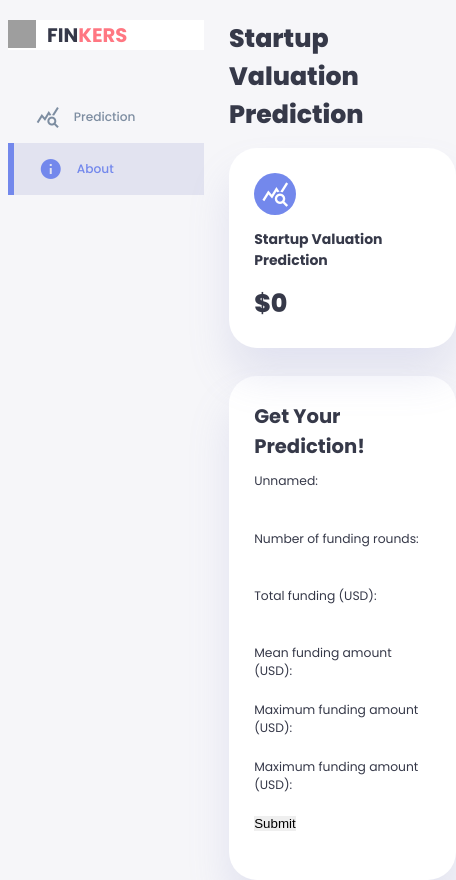
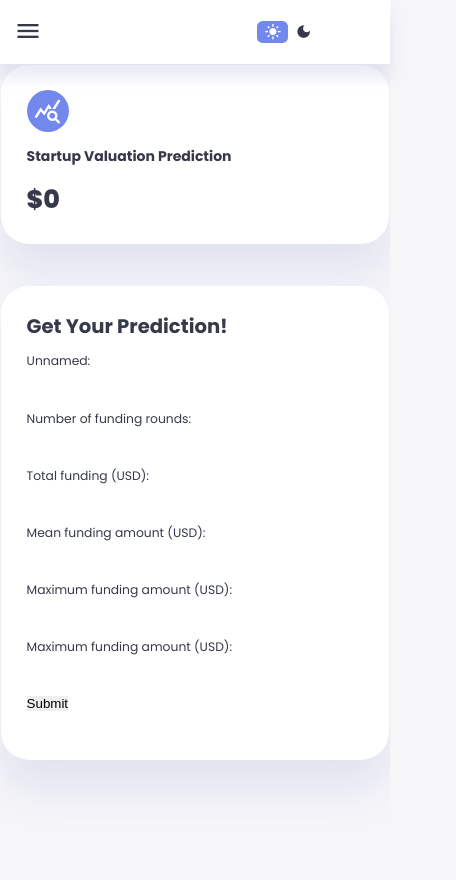
Before and after one commit to kaixiangtay/Startup-Valuation-with-Machine-Learning, a React (Create React App) app in the folder client/: page / in a window 390 px wide. Shown: the whole page, 456 px wide, since content can reach past the window. After the commit the page ends 844 px from the top, so only its background shows below. Built offline with nearby package versions, Linux system fonts and the light colour scheme; grey boxes are pictures that could not be loaded.

Commit message:
some UI changes

```diff
--- a/client/src/App.css
+++ b/client/src/App.css
@@ -21,6 +21,15 @@
   --card-padding: 1.8rem;
   --padding-1: 1.2 rem;
 
+  --box-shadow: 0 2rem 3rem var(--color-light);
+}
+
+.dark-theme-variables {
+  --color-background: #181a1e;
+  --color-white: #202528;
+  --color-dark: #edeffd;
+  --color-dark-variant: #a3bdcc;
+  --color-light: rgba(0, 0, 0, 0.4);
   --box-shadow: 0 2rem 3rem var(--color-light);
 }
 
@@ -124,7 +133,7 @@ b{
   width: 96%;
   margin: 0 auto;
   gap: 1.8rem;
-  grid-template-columns: 14rem auto;
+  grid-template-columns: 14rem auto 14rem;
 }
 
 aside {
@@ -265,3 +274,164 @@ main .form h2 {
 main .form div {
   height: 2.8rem;
 }
+
+.right {
+  margin-top: 1.4rem;
+
+}
+
+.right .top {
+  display: flex;
+  justify-content: right;
+  gap: 2rem;
+  backgroun: gray;
+}
+
+.right .top button {
+  display: none;
+}
+
+.right .theme-toggler {
+  backgound: var(--color-light);
+  display: flex;
+  justify-content: space-between;
+  alighn-items: center;
+  height: 1.6rem;
+  width: 4.2rem;
+  cursor: pointer;
+  border-radius: var(--border-radius-1);
+}
+
+.right .theme-toggler span {
+  font-size: 1.2rem;
+  width: 50%;
+  height: 100%;
+  display: flex;
+  align-items: center;
+  justify-content: center;
+}
+
+.right .theme-toggler span.active {
+  background: var(--color-primary);
+  color: white;
+  border-radius: var(--border-radius-1);
+}
+
+@media screen and (max-width: 1200px) {
+  .container {
+    width: 94%;
+    grid-template-columns: 7rem auto 7rem;
+  }
+
+  aside .logo h2 {
+    display: none;
+  }
+
+  aside .sidebar h3 {
+    display: none;
+  }
+
+  aside .sidebar a {
+    width: 5.6rem;
+  }
+
+
+}
+
+@media screen and (max-width: 768px) {
+  .container {
+    width: 100%;
+    grid-template-columns: 1fr;
+  }
+
+  aside {
+    position: fixed;
+    left: -100%;
+    background: var(--color-white);
+    width: 18rem;
+    z-index: 3;
+    box-shadow: 1rem 3rem 4rem var(--color-light);
+    height: 100vh;
+    padding-right: var(--card-padding);
+    display: none;
+    animation: showMenu 400ms ease forwards;
+  }
+
+  @keyframes showMenu {
+    to{
+      left: 0;
+    }
+  }
+
+  aside .logo {
+    margin-left: 1rem;
+  }
+
+  aside .logo h2 {
+    display: inline;
+  }
+
+  aside .sidebar h3{
+    display: inline;
+  }
+
+  aside .sidebar a {
+    width: 100%;
+    heigth: 3.4rem;
+  }
+
+  aside .close {
+    display: inline-block;
+    cursor: pointer;
+  }
+
+  main{
+    margin-top: 0.8rem;
+    padding: 0.1rem;
+  }
+
+  main .form{
+    position: relative;
+    margin: 3rem 0 0 0;
+    width: 100%
+  }
+
+  .right {
+    width: 94%;
+    margin: 0 auto 4rem;
+  }
+
+  .right .top {
+    position: fixed;
+    top: 0;
+    left: 0;
+    align-items: center;
+    padding: 0 0.8rem;
+    height: 4.6rem;
+    background: var(--color-white);
+    width: 100%;
+    margin: 0;
+    z-index: 2;
+    box-shadow: 0 1rem 1rem var(--color-light);
+  }
+
+  .right .top .theme-toggler {
+    width: 4.4rem;
+    position: absolute;
+    left: 66%;
+  }
+
+  .right .top button {
+    display: inline-block;
+    background: transparent;
+    cursor: pointer;
+    color: var(--color-dark);
+    position: absolute;
+    left: 1rem;
+  }
+
+  .right .top button span {
+    font-size: 2rem;
+  }
+
+}
--- a/client/src/App.js
+++ b/client/src/App.js
@@ -7,11 +7,36 @@ function App() {
 
   const [valuation, setValuation] = useState(0);
 
+  const toggleTheme = () => {
+      console.log("theme toggled");
+      document.body.classList.toggle('dark-theme-variables');
+
+      const themeToggler = document.querySelector('.theme-toggler');
+      themeToggler.querySelector('span').classList.toggle('active');
+
+  }
+
   return (
     <div className="container">
         <Sidebar/>
         <Prediction valuation={valuation} setValuation={setValuation}/>
-
+        <div className = "right">
+            <div className="top">
+                <button id = "menu-btn">
+                    <span className="material-icons-sharp">
+                        menu
+                    </span>
+                </button>
+                <div className="theme-toggler" onClick={() => toggleTheme()}>
+                    <span className="material-icons-sharp active">
+                        light_mode
+                    </span>
+                    <span className="material-icons-sharp">
+                        dark_mode
+                    </span>
+                </div>
+            </div>
+        </div>
     </div>
   );
 }
--- a/client/src/components/sidebar.js
+++ b/client/src/components/sidebar.js
@@ -2,8 +2,17 @@ import React from "react";
 
 function Sidebar() {
 
+    const onClick = () => {
+        const sideMenu = document.querySelector("aside");
+        const closeBtn = document.querySelector("#close-btn");
+        sideMenu.style.display = "block";
+        closeBtn.addEventListener('click', () => {
+            sideMenu.style.display = 'none';
+        })
+    }
+
     return (
-        <aside>
+        <aside onClick = {() => onClick()}>
             <div className="top">
                 <div className="logo">
                     <img src="../images/logo.svg" alt="logo" />
```
